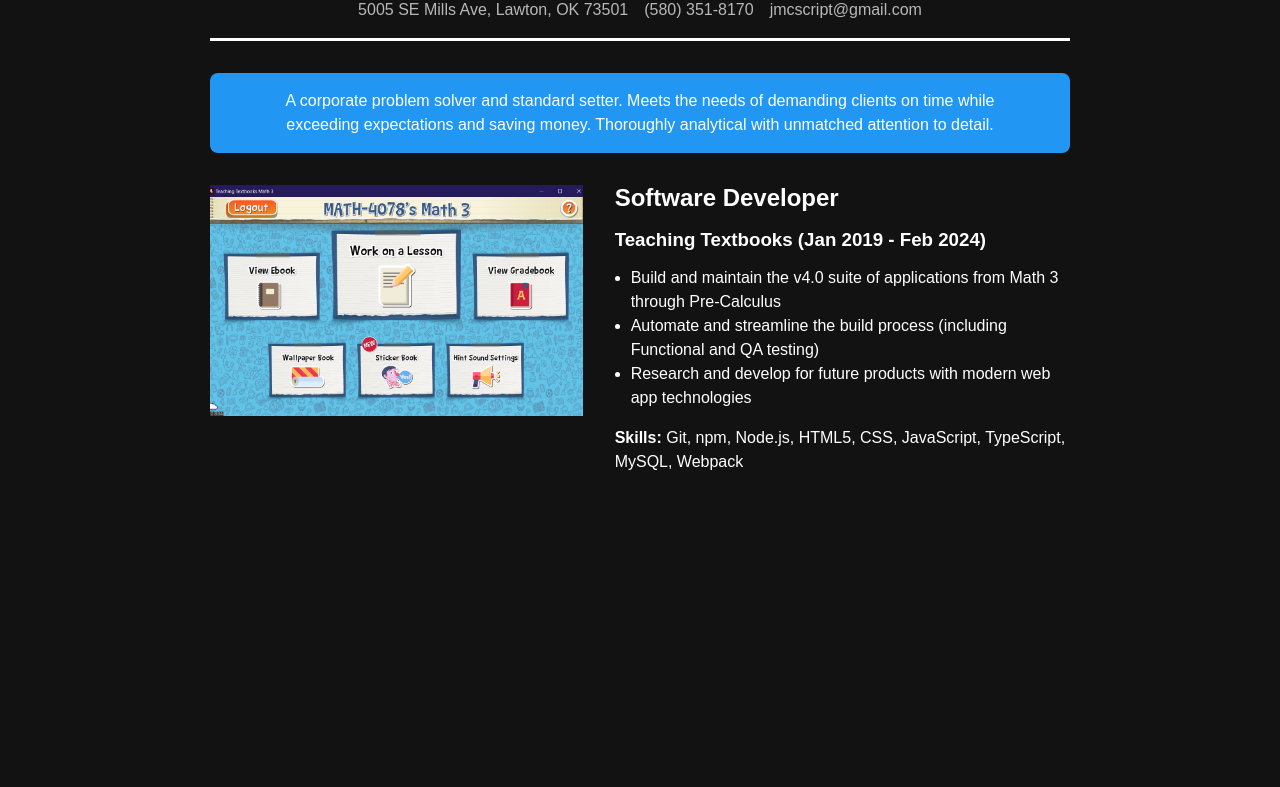
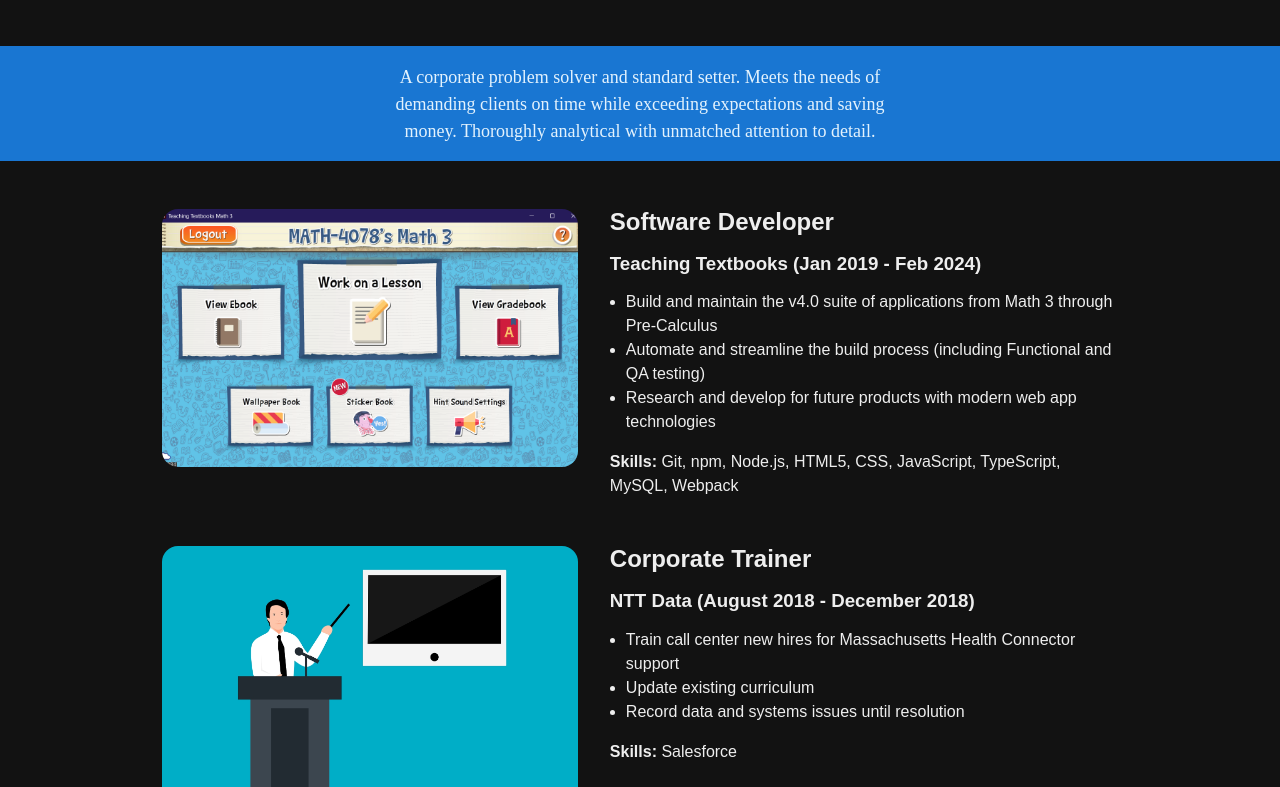
Before and after one commit to jmcscript/jmcscript.github.io, a plain HTML site: page index.html in a window 1280 px wide. Shown: the part 107-894 px from the top of the page. Before the commit the page ends 832 px from the top, so only its background shows below. Drawn offline with Linux system fonts and the light colour scheme.

Commit message:
feat: add second experience

```diff
--- a/index.html
+++ b/index.html
@@ -18,12 +18,11 @@
     <header>
       <h1 class="title">James McDonald</h1>
       <ul class="contact">
-        <li>
-          <a href="https://www.google.com/maps/place/73501/" target="_blank">5005 SE Mills Ave, Lawton, OK 73501
+        <li>🏠︎ <a href="https://www.google.com/maps/place/73501/" target="_blank">Lawton, OK 73501
           </a>
         </li>
-        <li><a class="nowrap" href="tel:+15803518170" target="_blank">(580) 351-8170</a></li>
-        <li><a href="mailto:jmcscript@gmail.com" target="_blank">jmcscript@gmail.com</a></li>
+        <li>☎ <a class="nowrap" href="tel:+15803518170" target="_blank">(580) 351-8170</a></li>
+        <li>✉ <a href="mailto:jmcscript+resume@gmail.com" target="_blank">jmcscript@gmail.com</a></li>
       </ul>
     </header>
     <section class="hero">
@@ -31,7 +30,7 @@
         expectations and saving money. Thoroughly analytical with unmatched attention to detail.</p>
     </section>
     <section class="experience">
-      <div class="placeholder-img">
+      <div class="example">
         <img src="/img/math-3-student-home.png" alt="Student Home screen for the Math 3 application"
           title="Math 3 Student Home">
       </div>
@@ -49,6 +48,20 @@
           Webpack</p>
       </div>
     </section>
+    <section class="experience">
+      <div class="example"><img src="/img/facilitator.jpg" alt="Illustration of a facilitator"></div>
+
+      <div class="summary">
+        <h2>Corporate Trainer</h2>
+        <h3>NTT Data (August 2018 - December 2018)</h3>
+        <ul>
+          <li>Train call center new hires for Massachusetts Health Connector support</li>
+          <li>Update existing curriculum</li>
+          <li>Record data and systems issues until resolution</li>
+        </ul>
+        <p class="class"><strong>Skills: </strong>Salesforce</p>
+      </div>
+    </section>
   </main>
 </body>
 
--- a/style.css
+++ b/style.css
@@ -1,7 +1,15 @@
 :root {
   --background: #121212;
-  --on-background: #fff;
+  --on-background: #eeeeee;
+  --primary: #1976d2;
+  --on-primary: #e3f2fd;
+  --complimentary: #d27619;
+  --analog: #19d2d2;
+  --analog-alt: #1919d2;
+  --triadic: #7619d2;
+  --triadic-alt: #d21976;
   --link: rgb(184, 184, 184);
+  --width-outer: calc(75ch + 18rem);
 }
 
 html,
@@ -18,6 +26,7 @@
 body {
   font-family: sans-serif;
   font-size: 100%;
+  text-rendering: optimizeLegibility;
 }
 
 h1.title {
@@ -25,48 +34,73 @@
 }
 
 main {
+  align-items: center;
   display: flex;
   flex-direction: column;
-  gap: 2em;
-  max-width: calc(75ch + 18rem);
-  margin-block: 2rem;
-  margin-inline: auto;
-  padding-inline: 3rem;
-  padding-block-end: 1.5rem;
+  gap: 3rem;
 }
 
 header {
-  border-block-end: 3px solid white;
+  margin-block-end: 0;
+  min-width: var(--width-outer);
 
   ul.contact {
     display: flex;
     gap: 1em;
     justify-content: center;
     list-style: none;
+    margin-block-end: 0;
     padding: 0;
+
+    li {
+      background-color: #383838;
+      border-radius: .2rem;
+      padding-block: .25rem;
+      padding-inline: .5rem;
+
+      a:link {
+        color: var(--on-background);
+      }
+    }
   }
 }
 
 a:link {
-  color: var(--link);
   text-decoration: none;
 }
 
+a:hover {
+  border-block-end: 1px solid white;
+}
+
+section {
+  max-width: var(--width-outer);
+}
+
 section.hero {
-  background-color: #2196f3;
-  border-radius: .5em;
+  align-items: center;
+  justify-content: center;
+  background-color: var(--primary);
+  color: var(--on-primary);
+  display: flex;
+  max-width: unset;
   padding-block: 0 1rem;
-  padding-inline: 2rem;
-  text-align: center;
-  text-wrap: balance;
+  width: 100%;
+
+  p {
+    font-family: serif;
+    font-size: 18px;
+    max-width: 65ch;
+    text-align: center;
+    text-wrap: balance;
+  }
 }
 
 section.experience {
-  border-block-end: 2px solid green;
   display: flex;
-  gap: 2em;
+  gap: 2rem;
 
-  div.placeholder-img {
+  div.example {
     width: 45%;
   }
 
@@ -84,12 +118,15 @@
 }
 
 section.experience:last-of-type {
-  border-block-end: 0;
-
+  margin-block-end: 2rem;
 }
 
 .nowrap {
   text-wrap: nowrap;
+}
+
+img {
+  border-radius: 1em;
 }
 
 @media screen and (max-width: 768px) {
```
Also changed, not shown: img/facilitator.jpg (added).
